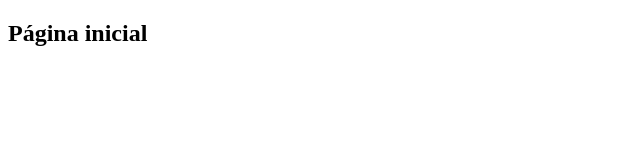
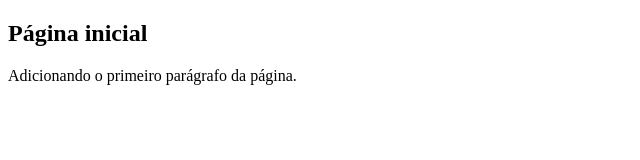
Before and after one commit to cnstudy/projeto-curso-git, a plain HTML site: page index.html in a window 1280 px wide. Shown: the whole page, without its empty margins (0-640 px from the left). Drawn offline with Linux system fonts and the light colour scheme.

Commit message:
Adicionando o primeiro parágrafo

```diff
--- a/index.html
+++ b/index.html
@@ -1,9 +1,10 @@
 <!DOCTYPE html>
 <html>
-<head>
-	<title>Curso de Git e GitHub</title>
-</head>
-<body>
+	<head>
+		<title>Curso de Git e GitHub</title>
+	</head>
+	<body>
 	<h2>Página inicial</h2>
-</body>
+	<p>Adicionando o primeiro parágrafo da página.</p>
+	</body>
 </html>
```
